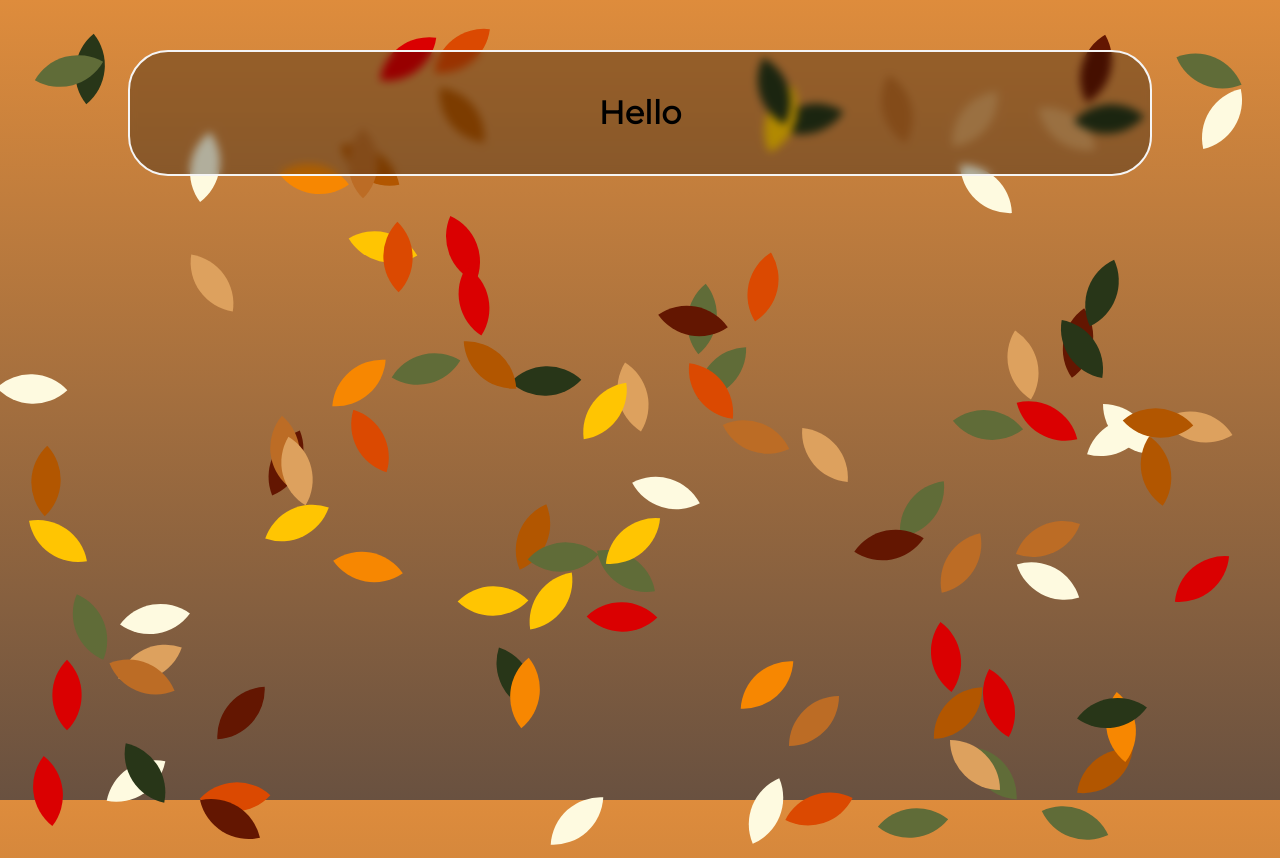
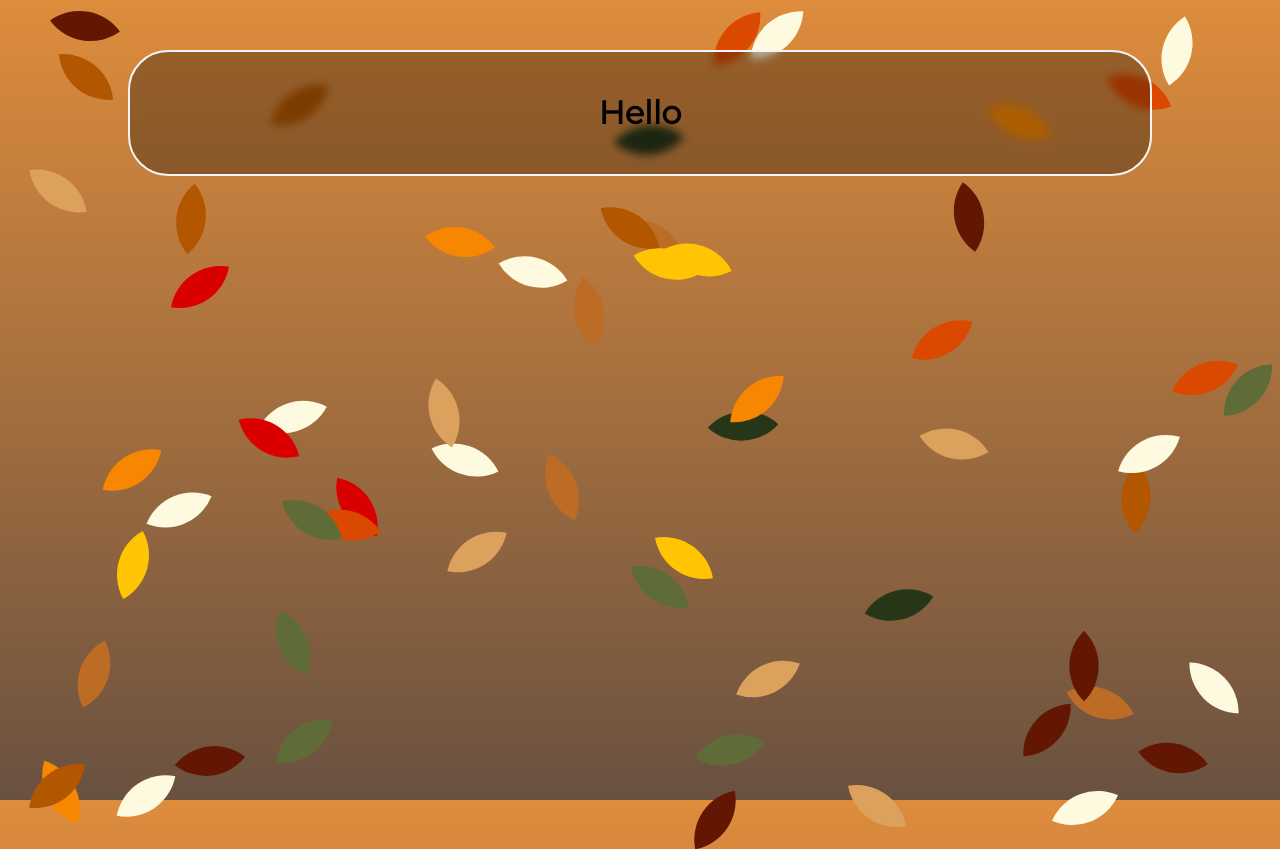
Before and after one commit to noctyris/5C5E1, a React (Vite) app: page / in a window 1280 px wide. Built offline with nearby package versions, Linux system fonts and the light colour scheme.

Commit message:
Update falling speed

```diff
--- a/src/App.jsx
+++ b/src/App.jsx
@@ -21,7 +21,7 @@ function App() {
     "#bc6c25",
   ];
   useEffect(() => {
-    const initialLeaves = Array.from({ length: 100 }, () => ({
+    const initialLeaves = Array.from({ length: 60 }, () => ({
       id: `leave-${nanoid()}`,
       posX: randint(-55, window.innerWidth - 55),
       posY: randint(-55, window.innerHeight - 55),
@@ -37,7 +37,7 @@ function App() {
     const interval = setInterval(() => {
       setLeaves((prevLeaves) =>
         prevLeaves.map((leaf) => {
-          const newPosY = leaf.posY + 2; // Déplace la feuille vers le bas
+          const newPosY = leaf.posY + 1; // Déplace la feuille vers le bas
           if (newPosY > window.innerHeight) {
             // Si la feuille sort de l'écran, réinitialise sa position en haut
             return {
@@ -49,7 +49,7 @@ function App() {
           return { ...leaf, posY: newPosY };
         })
       );
-    }, 1);
+    }, 10);
 
     return () => clearInterval(interval);
   }, []);
```
